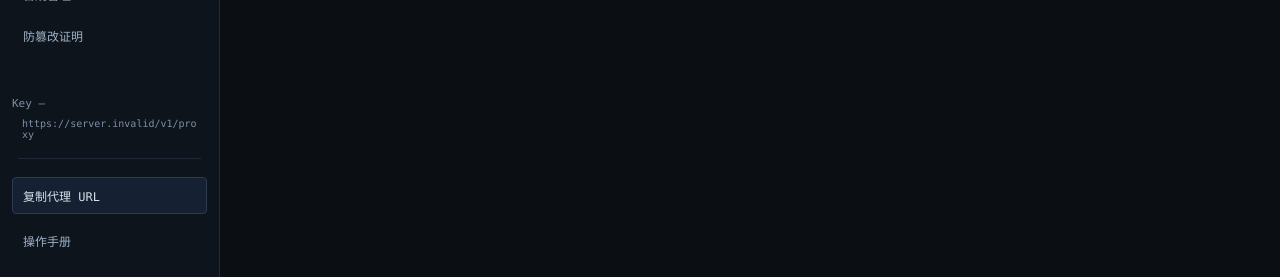
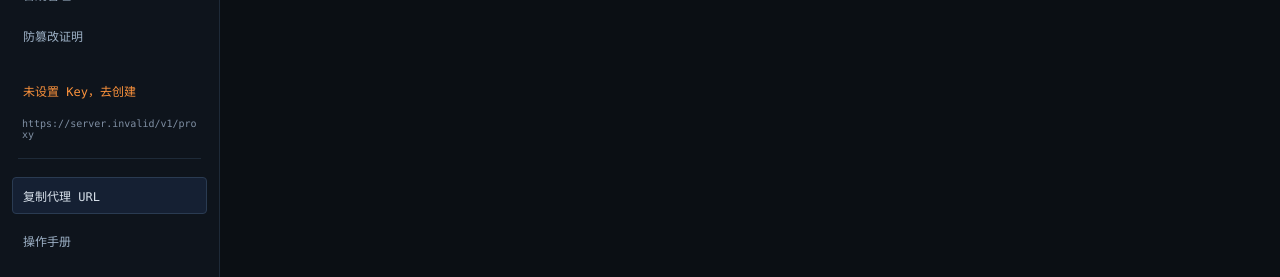
Before and after one commit to liao-zhizhi/ai-attestation, a Next.js app in the folder frontend/: page / in a window 1280 px wide. Shown: the part 523-800 px from the top of the page. Built offline with nearby package versions, Linux system fonts and the light colour scheme; no server answers.

Commit message:
Show current Key status in the sidebar footer

```diff
--- a/frontend/components/Sidebar.tsx
+++ b/frontend/components/Sidebar.tsx
@@ -48,7 +48,9 @@ export function Sidebar({
   copied,
   showSettings = true,
 }: Props) {
-  const suffix = apiKey.length >= 6 ? `…${apiKey.slice(-6)}` : "—";
+  const keyTrim = apiKey.trim();
+  const hasKey = keyTrim.length > 0;
+  const masked = hasKey ? `${keyTrim.slice(0, 8)}****` : "";
   const onboard = showSettings
     ? ONBOARD
     : ONBOARD.filter((i) => i.id !== "settings" && i.id !== "keys");
@@ -84,7 +86,19 @@ export function Sidebar({
         ))}
       </nav>
       <div className="foot">
-        <div className="k mono">Key {suffix}</div>
+        {hasKey ? (
+          <div className="k mono" title={keyTrim}>
+            当前 Key: {masked}
+          </div>
+        ) : (
+          <button
+            type="button"
+            className="nokey"
+            onClick={() => onNavigate("keys")}
+          >
+            未设置 Key，去创建
+          </button>
+        )}
         <div className="url mono" title={proxyUrl}>
           {proxyUrl}
         </div>
@@ -174,8 +188,20 @@ export function Sidebar({
           gap: 8px;
         }
         .k {
-          font-size: 11px;
-          color: #7f8fa3;
+          font-size: 12px;
+          color: #9eb2c7;
+          padding: 9px 10px;
+          overflow: hidden;
+          text-overflow: ellipsis;
+          white-space: nowrap;
+        }
+        .nokey {
+          color: #fb923c !important;
+          white-space: normal;
+          line-height: 1.35;
+        }
+        .nokey:hover {
+          color: #fdba74 !important;
         }
         .copy {
           background: #152033 !important;
```
